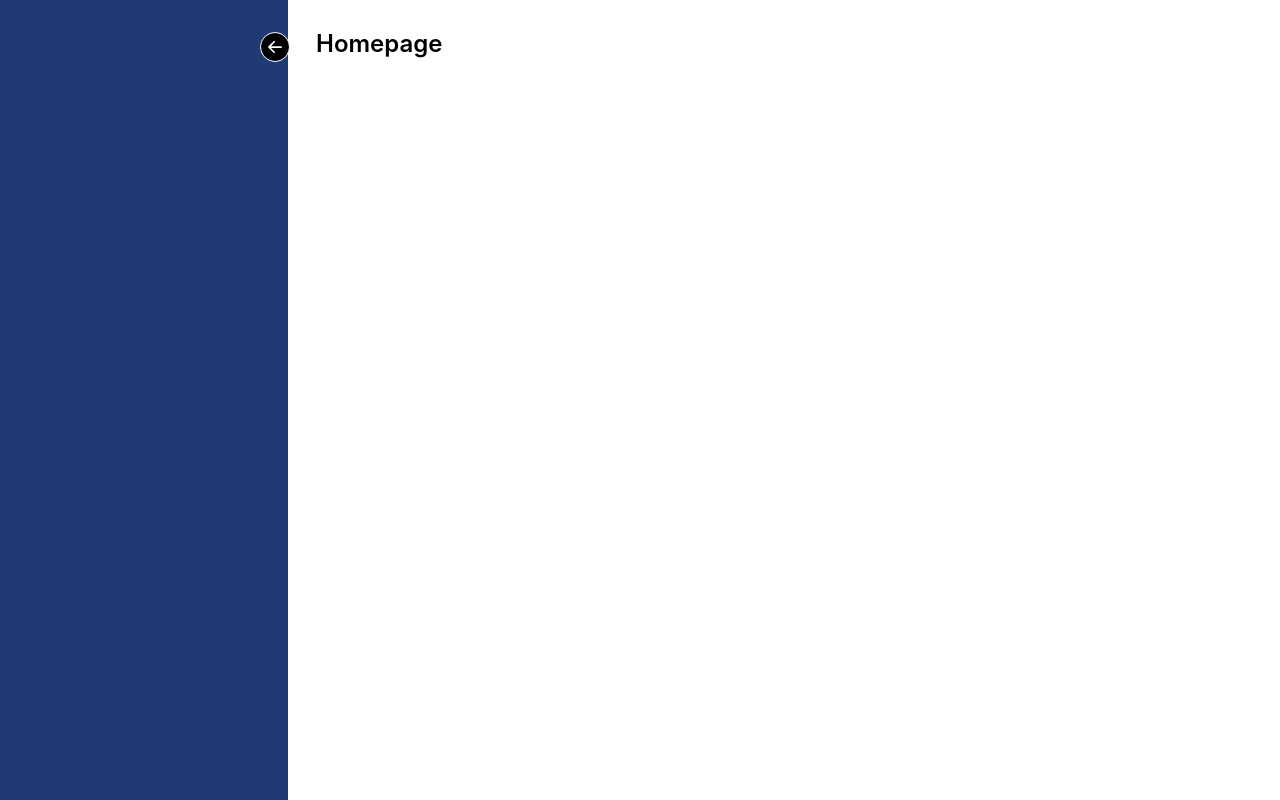
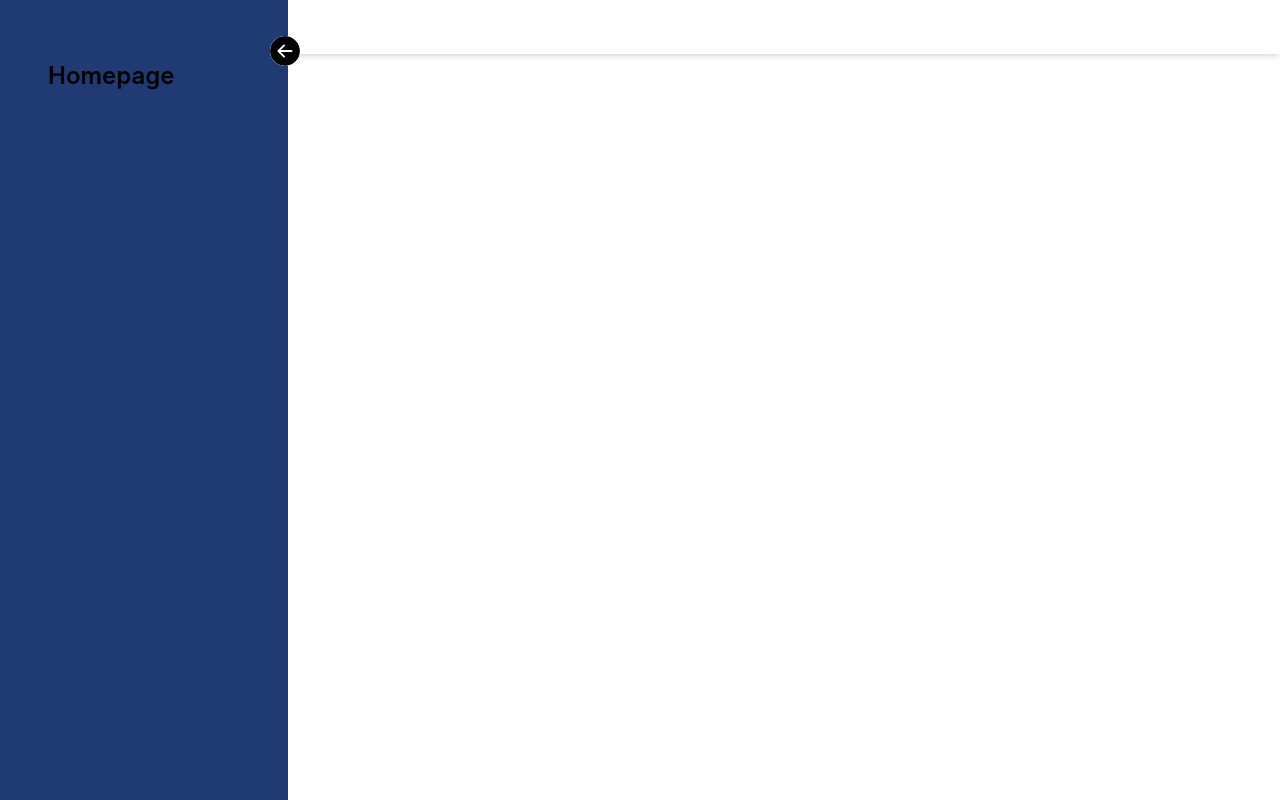
Before and after one commit to Kubihub/Side_panel-react, a React (Create React App) app: page / in a window 1280 px wide. Built offline with nearby package versions, Linux system fonts and the light colour scheme.

Commit message:
added tailwind css, to give it the required design

```diff
--- a/src/App.js
+++ b/src/App.js
@@ -1,6 +1,6 @@
 import { useState } from "react";
 import {BsFillArrowLeftCircleFill} from "react-icons/bs";
-// import { Nav } from "./components/Nav"
+ import { Nav } from "./components/Nav"
 
 const App =()=>{
 
@@ -10,19 +10,20 @@ const App =()=>{
 
   return (
     <>
-    {/* <Nav/> */}
-    {/* <div className="bg-600 w-full h-screen"> */}
-    <div className="flex">
+     <Nav/>
+     <div className="bg-600 w-full h-screen">
       <div className={`bg-dark-blue h-screen p-5 pt-8 ${open? "w-72":"w-20"} duration-300 relative`}>
-      <BsFillArrowLeftCircleFill className="bg-white text-dark-purple text-3xl rounded-full absolute-right top-9 mx-60 bg-white cursor-pointer
-      border light-white" onClick={()=> setOpen(!open)}
+      <BsFillArrowLeftCircleFill className="bg-light-white text-3xl rounded-full absolute -right-3 top-9 cursor-pointer
+      border-dark-blue" onClick={()=> setOpen(!open)}
+
       />
-      </div>
       <div className="p-7">
         <h1 className="text-2xl font-semibold">Homepage</h1>
       </div>
       </div>
-    {/* </div> */}
+
+      </div>
+
     </>
   )
 }
--- a/tailwind.config.js
+++ b/tailwind.config.js
@@ -8,7 +8,7 @@ module.exports = {
     extend: {
       colors: {
         "dark-blue" : "#203A73",
-        "light-white" : "#203A73"
+        "light-white" : "#ffffff"
       }
     },
   },
```
